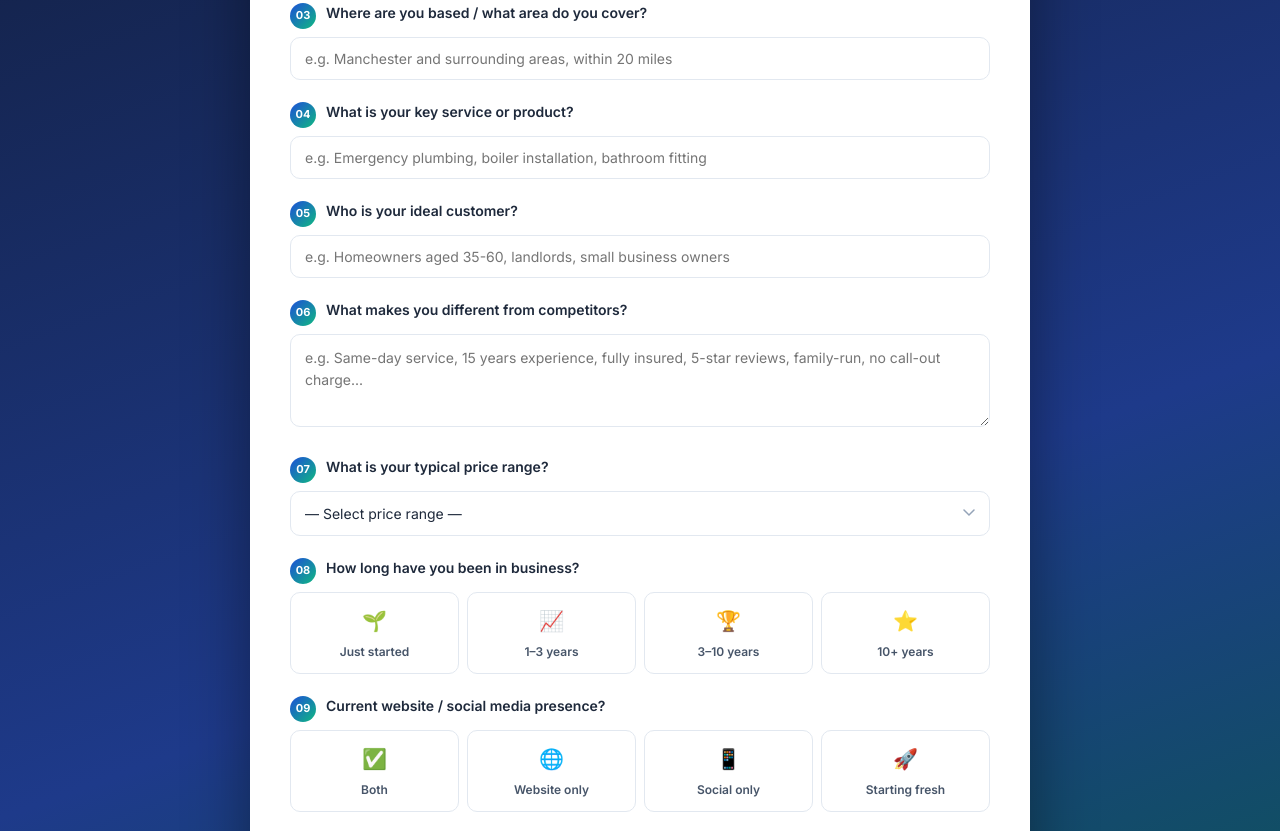
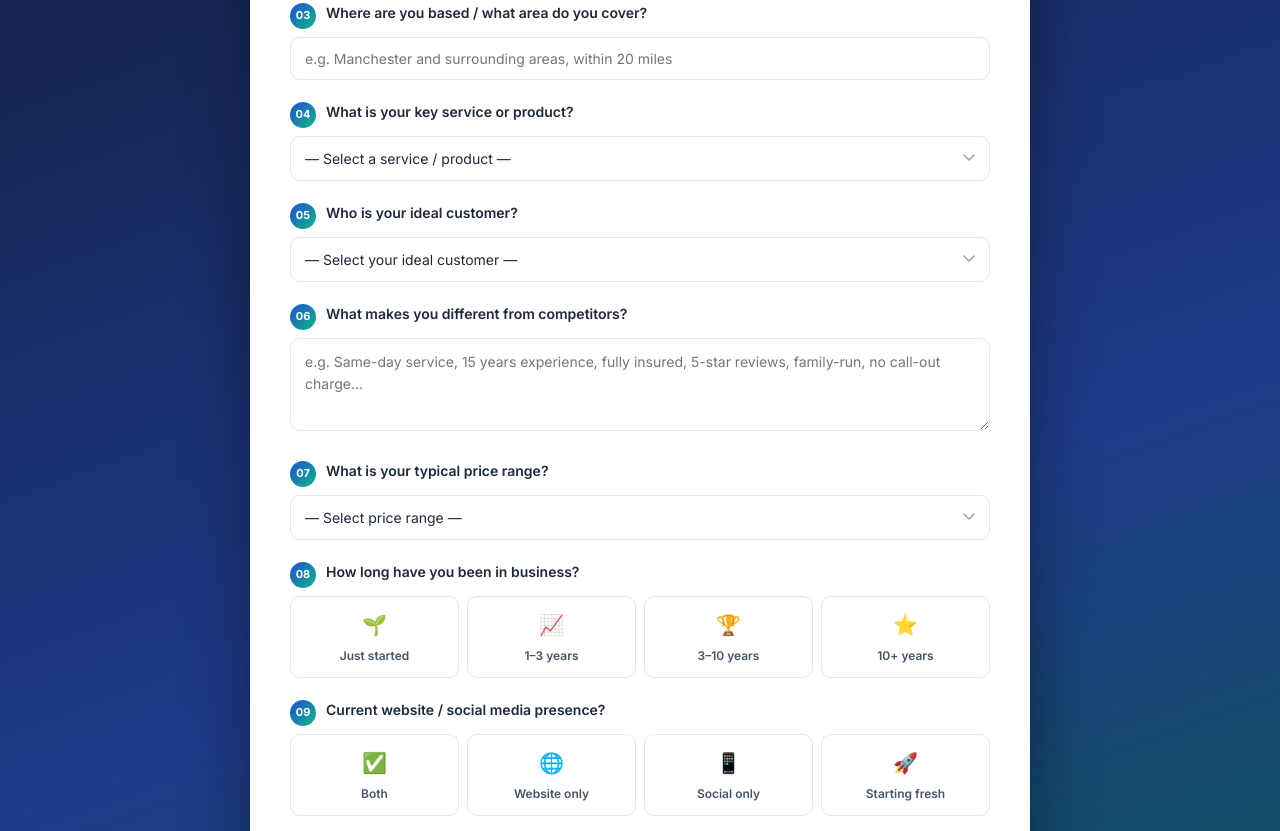
Before and after one commit to des-gif/local-business-hub, a website: page src/index.html in a window 1280 px wide. Shown: the part 4244-5075 px from the top of the page. Drawn offline with nearby package versions, Linux system fonts and the light colour scheme.

Commit message:
Q4/Q5: dropdown selects with Other reveal, Q1 triggers Q4 preset update

```diff
--- a/src/index.html
+++ b/src/index.html
@@ -298,7 +298,7 @@
         <!-- Q1: Business Type -->
         <div class="field-group">
           <label class="field-label"><span class="q-badge">01</span>What type of business are you?</label>
-          <select id="q-type" class="field-input field-select" onchange="updateProgress()">
+          <select id="q-type" class="field-input field-select" onchange="updateServicePresets()">
             <option value="">— Select business type —</option>
             <optgroup label="Trades &amp; Home Services">
               <option>Plumber</option><option>Electrician</option><option>Builder / General Contractor</option>
@@ -376,13 +376,26 @@
         <!-- Q4: Key Service -->
         <div class="field-group">
           <label class="field-label"><span class="q-badge">04</span>What is your key service or product?</label>
-          <input type="text" id="q-service" class="field-input" placeholder="e.g. Emergency plumbing, boiler installation, bathroom fitting" oninput="updateProgress()">
+          <select id="q-service-sel" class="field-input field-select" onchange="onServiceChange()">
+            <option value="">— Select a service / product —</option>
+          </select>
+          <input type="text" id="q-service-other" class="field-input" style="display:none;margin-top:8px;" placeholder="Describe your key service or product" oninput="onServiceOtherType()">
         </div>
 
         <!-- Q5: Target Customer -->
         <div class="field-group">
           <label class="field-label"><span class="q-badge">05</span>Who is your ideal customer?</label>
-          <input type="text" id="q-customer" class="field-input" placeholder="e.g. Homeowners aged 35-60, landlords, small business owners" oninput="updateProgress()">
+          <select id="q-customer-sel" class="field-input field-select" onchange="onCustomerChange()">
+            <option value="">— Select your ideal customer —</option>
+            <option>Homeowners</option>
+            <option>Landlords</option>
+            <option>Small businesses</option>
+            <option>Property managers</option>
+            <option>Commercial clients</option>
+            <option>New builds</option>
+            <option value="__other__">Other (type your own)</option>
+          </select>
+          <input type="text" id="q-customer-other" class="field-input" style="display:none;margin-top:8px;" placeholder="e.g. Homeowners aged 35-60, landlords, small business owners" oninput="onCustomerOtherType()">
         </div>
 
         <!-- Q6: USP -->
```
